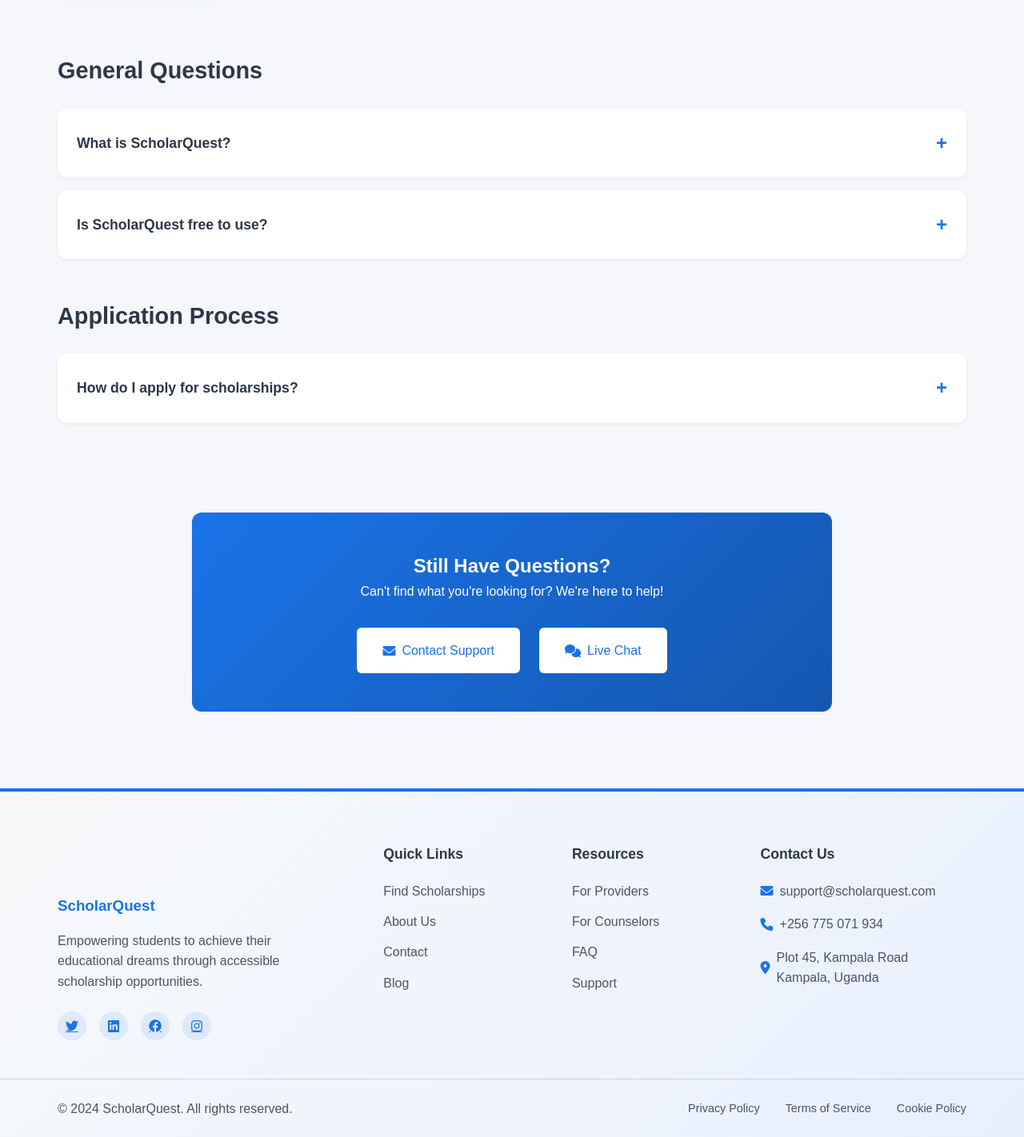
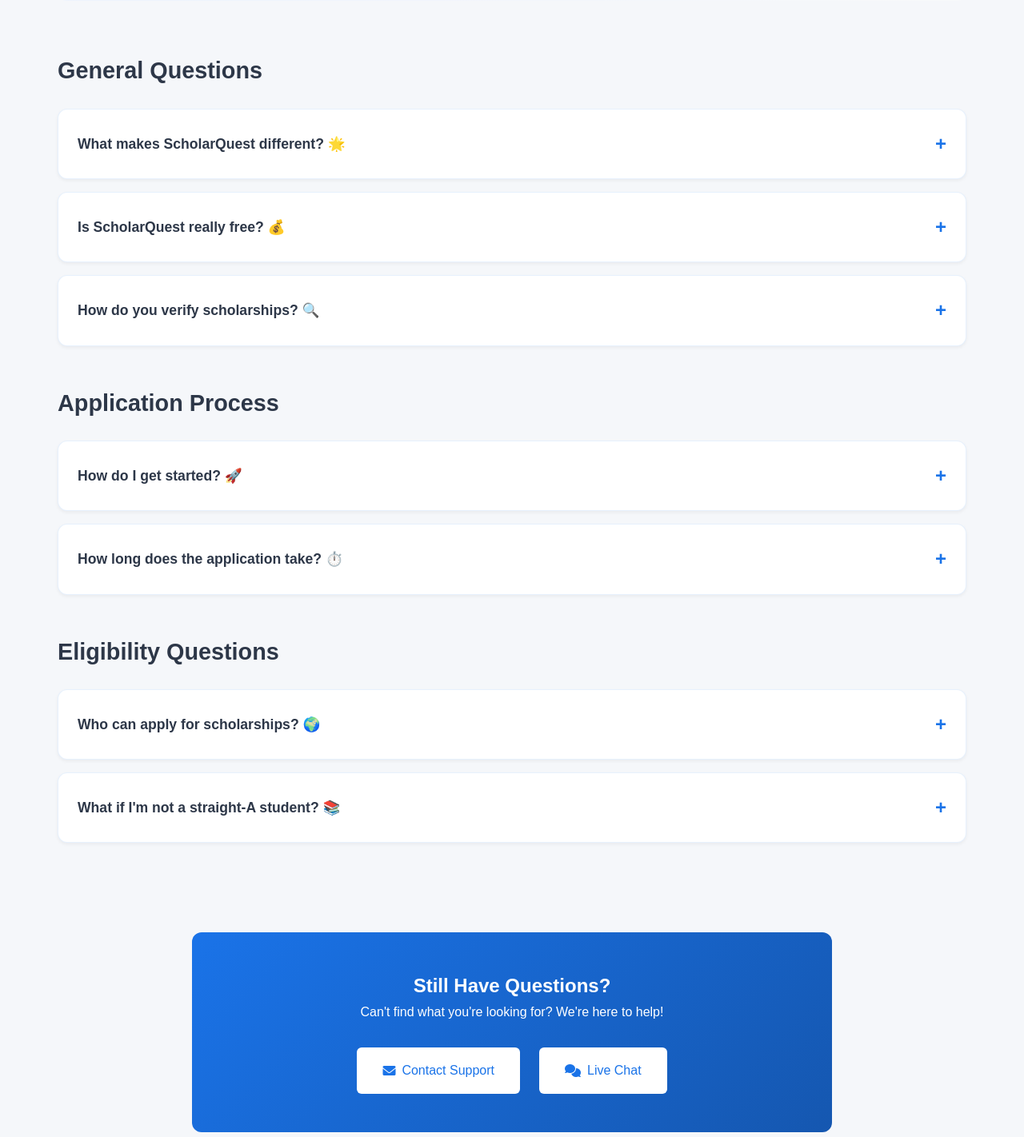
Before and after one commit to GhostInTheMach/ScholarshipFInder, a PHP site: page /pages/faq.html in a window 1280 px wide. Shown: the part 539-1961 px from the top of the page at 80% size. Before the commit the page ends 1934 px from the top, so only its background shows below. Run offline with PHP 8.4, Linux system fonts and the light colour scheme.

Commit message:
added more designs to additional questions

```diff
--- a/assets/css/faq.css
+++ b/assets/css/faq.css
@@ -363,3 +363,35 @@
         text-align: center;
     }
 }
+
+/* Add these styles for FAQ animations */
+.faq-answer {
+    max-height: 0;
+    overflow: hidden;
+    transition: max-height 0.3s ease-out, padding 0.3s ease;
+    padding: 0 1.5rem;
+}
+
+.faq-item.active .faq-answer {
+    max-height: 300px;
+    padding: 1rem 1.5rem 1.5rem;
+}
+
+.faq-item {
+    cursor: pointer;
+    border: 1px solid rgba(26, 115, 232, 0.1);
+}
+
+.toggle-icon {
+    transition: transform 0.3s ease;
+}
+
+.faq-item.active .toggle-icon {
+    transform: rotate(45deg);
+}
+
+/* Add hover effect for FAQ items */
+.faq-item:hover {
+    border-color: #1a73e8;
+    transform: translateX(5px);
+}
--- a/pages/faq.html
+++ b/pages/faq.html
@@ -54,21 +54,31 @@
 
                 <div class="faq-item">
                     <div class="faq-question">
-                        <h3>What is ScholarQuest?</h3>
+                        <h3>What makes ScholarQuest different? 🌟</h3>
                         <span class="toggle-icon">+</span>
                     </div>
                     <div class="faq-answer">
-                        <p>ScholarQuest is a platform that connects students with scholarship opportunities. We verify and curate scholarships to ensure they are legitimate and match them with eligible students.</p>
+                        <p>Think of us as your scholarship matchmaker! We use smart AI to connect you with opportunities that fit you like a glove. No more endless scrolling through irrelevant scholarships!</p>
                     </div>
                 </div>
 
                 <div class="faq-item">
                     <div class="faq-question">
-                        <h3>Is ScholarQuest free to use?</h3>
+                        <h3>Is ScholarQuest really free? 💰</h3>
                         <span class="toggle-icon">+</span>
                     </div>
                     <div class="faq-answer">
-                        <p>Yes! ScholarQuest is completely free for students. We believe in making education accessible to everyone.</p>
+                        <p>Absolutely! We believe your wallet should be getting fatter, not thinner. Our platform is 100% free for students - no hidden fees, no subscription costs, no catch!</p>
+                    </div>
+                </div>
+
+                <div class="faq-item">
+                    <div class="faq-question">
+                        <h3>How do you verify scholarships? 🔍</h3>
+                        <span class="toggle-icon">+</span>
+                    </div>
+                    <div class="faq-answer">
+                        <p>We're like scholarship detectives! Every opportunity goes through our rigorous verification process. If it's on ScholarQuest, you can trust it's legitimate and worth your time.</p>
                     </div>
                 </div>
             </div>
@@ -78,11 +88,45 @@
 
                 <div class="faq-item">
                     <div class="faq-question">
-                        <h3>How do I apply for scholarships?</h3>
+                        <h3>How do I get started? 🚀</h3>
                         <span class="toggle-icon">+</span>
                     </div>
                     <div class="faq-answer">
-                        <p>Create an account, complete your profile, and our matching system will show you relevant scholarships. Click "Apply" to start your application process.</p>
+                        <p>1. Create your free account<br>2. Fill out your magic profile<br>3. Watch as we match you with perfect opportunities<br>4. Apply with just a few clicks!</p>
+                    </div>
+                </div>
+
+                <div class="faq-item">
+                    <div class="faq-question">
+                        <h3>How long does the application take? ⏱️</h3>
+                        <span class="toggle-icon">+</span>
+                    </div>
+                    <div class="faq-answer">
+                        <p>Most applications take 15-30 minutes. But here's the best part: we save your info so you can apply to multiple scholarships without starting from scratch each time!</p>
+                    </div>
+                </div>
+            </div>
+
+            <div class="faq-group" data-category="eligibility">
+                <h2>Eligibility Questions</h2>
+
+                <div class="faq-item">
+                    <div class="faq-question">
+                        <h3>Who can apply for scholarships? 🌍</h3>
+                        <span class="toggle-icon">+</span>
+                    </div>
+                    <div class="faq-answer">
+                        <p>Whether you're a high school senior, current college student, or international learner, we've got scholarships for you! Our platform caters to diverse educational journeys.</p>
+                    </div>
+                </div>
+
+                <div class="faq-item">
+                    <div class="faq-question">
+                        <h3>What if I'm not a straight-A student? 📚</h3>
+                        <span class="toggle-icon">+</span>
+                    </div>
+                    <div class="faq-answer">
+                        <p>Good news! Many scholarships value leadership, creativity, and community service over grades. We'll help you find opportunities that celebrate your unique strengths!</p>
                     </div>
                 </div>
             </div>
```
